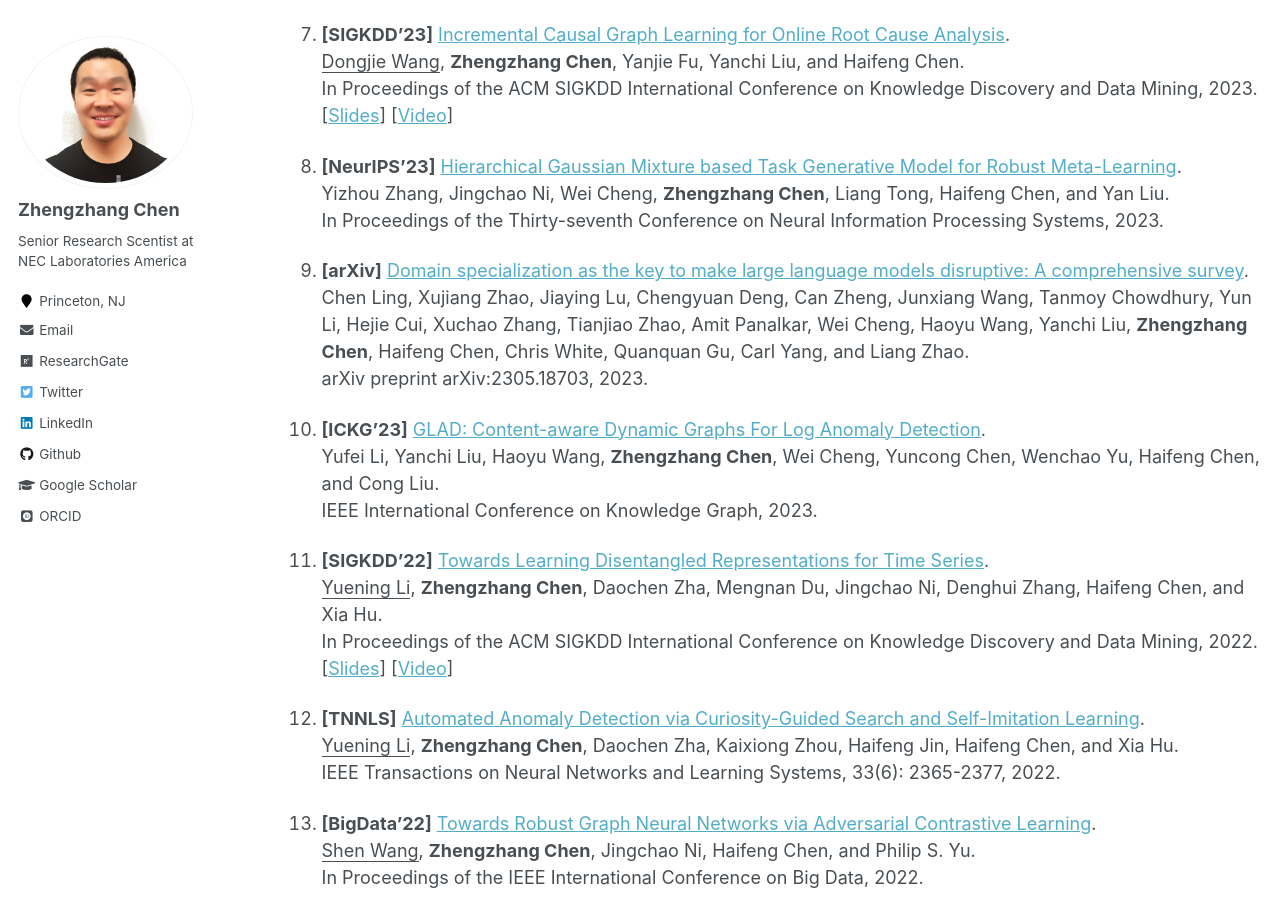
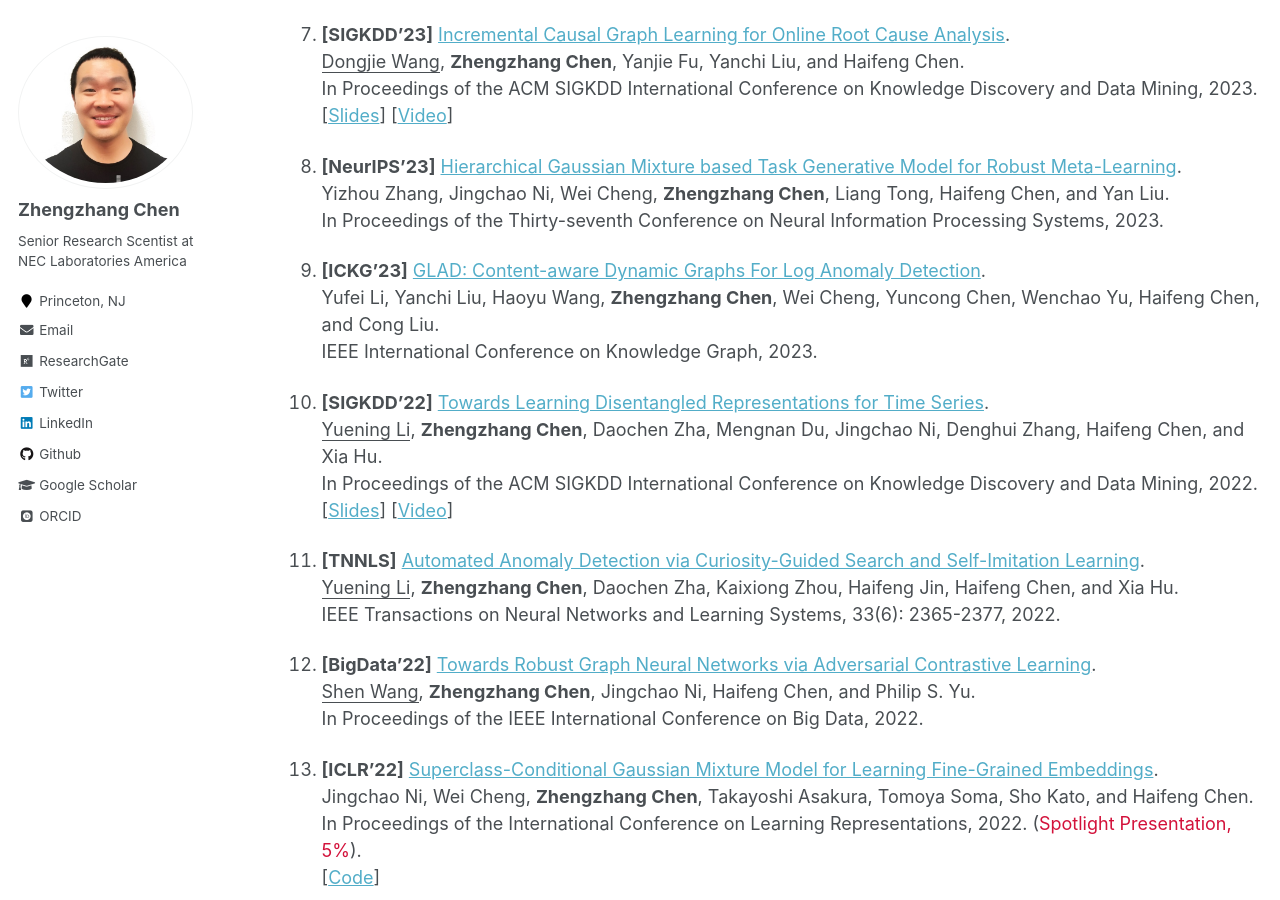
Before and after one commit to zhengzhangchen/zhengzhangchen.github.io, a Jekyll site: the page built from _pages/publications.md, in a window 1280 px wide and 900 px high, scrolled down 1174 px. Built offline with Jekyll 4.4.1, drawn with Linux system fonts in a browser that asks for light colours; some web fonts are replaced.

Commit message:
Update publications.md

```diff
--- a/_pages/publications.md
+++ b/_pages/publications.md
@@ -27,15 +27,13 @@ author_profile: true
 
 8. <strong>[NeurIPS'23]</strong> <a href="https://zhengzhangchen.github.io/publication/Gaussian_NeurIPS23.pdf" target="_blank" rel="nofollow">Hierarchical Gaussian Mixture based Task Generative Model for Robust Meta-Learning</a>. <br> Yizhou Zhang, Jingchao Ni, Wei Cheng, <b>Zhengzhang Chen</b>, Liang Tong, Haifeng Chen, and Yan Liu. <br> In Proceedings of the Thirty-seventh Conference on Neural Information Processing Systems, 2023.
 
-9. <strong>[arXiv]</strong> <a href="https://arxiv.org/pdf/2305.18703" target="_blank" rel="nofollow">Domain specialization as the key to make large language models disruptive: A comprehensive survey</a>. <br> Chen Ling, Xujiang Zhao, Jiaying Lu, Chengyuan Deng, Can Zheng, Junxiang Wang, Tanmoy Chowdhury, Yun Li, Hejie Cui, Xuchao Zhang, Tianjiao Zhao, Amit Panalkar, Wei Cheng, Haoyu Wang, Yanchi Liu, <strong>Zhengzhang Chen</strong>, Haifeng Chen, Chris White, Quanquan Gu, Carl Yang, and Liang Zhao. <br> arXiv preprint arXiv:2305.18703, 2023.
+9. <strong>[ICKG'23]</strong> <a href="https://zhengzhangchen.github.io/publication/GLAD_ICKG23.pdf" target="_blank" rel="nofollow">GLAD: Content-aware Dynamic Graphs For Log Anomaly Detection</a>. <br> Yufei Li, Yanchi Liu, Haoyu Wang, <b>Zhengzhang Chen</b>, Wei Cheng, Yuncong Chen, Wenchao Yu, Haifeng Chen, and Cong Liu. <br> IEEE International Conference on Knowledge Graph, 2023.
 
-10. <strong>[ICKG'23]</strong> <a href="https://zhengzhangchen.github.io/publication/GLAD_ICKG23.pdf" target="_blank" rel="nofollow">GLAD: Content-aware Dynamic Graphs For Log Anomaly Detection</a>. <br> Yufei Li, Yanchi Liu, Haoyu Wang, <b>Zhengzhang Chen</b>, Wei Cheng, Yuncong Chen, Wenchao Yu, Haifeng Chen, and Cong Liu. <br> IEEE International Conference on Knowledge Graph, 2023.
+10. <strong>[SIGKDD'22]</strong> <a href="https://zhengzhangchen.github.io/publication/DTS_KDD22.pdf" target="_blank" rel="nofollow">Towards Learning Disentangled Representations for Time Series</a>. <br> <u>Yuening Li</u>, <b>Zhengzhang Chen</b>, Daochen Zha, Mengnan Du, Jingchao Ni, Denghui Zhang, Haifeng Chen, and Xia Hu. <br> In Proceedings of the ACM SIGKDD International Conference on Knowledge Discovery and Data Mining, 2022. <br> [<a href="https://zhengzhangchen.github.io/Slides/DTS_KDD2022.pdf" target="_blank" rel="nofollow">Slides</a>] [<a href="https://dl.acm.org/doi/suppl/10.1145/3534678.3539140/suppl_file/KDD22-apfp1823.mp4" target="_blank" rel="nofollow">Video</a>]
 
-11. <strong>[SIGKDD'22]</strong> <a href="https://zhengzhangchen.github.io/publication/DTS_KDD22.pdf" target="_blank" rel="nofollow">Towards Learning Disentangled Representations for Time Series</a>. <br> <u>Yuening Li</u>, <b>Zhengzhang Chen</b>, Daochen Zha, Mengnan Du, Jingchao Ni, Denghui Zhang, Haifeng Chen, and Xia Hu. <br> In Proceedings of the ACM SIGKDD International Conference on Knowledge Discovery and Data Mining, 2022. <br> [<a href="https://zhengzhangchen.github.io/Slides/DTS_KDD2022.pdf" target="_blank" rel="nofollow">Slides</a>] [<a href="https://dl.acm.org/doi/suppl/10.1145/3534678.3539140/suppl_file/KDD22-apfp1823.mp4" target="_blank" rel="nofollow">Video</a>]
+11. <strong>[TNNLS]</strong> <a href="https://zhengzhangchen.github.io/publication/AutoAD_2022.pdf" target="_blank" rel="nofollow">Automated Anomaly Detection via Curiosity-Guided Search and Self-Imitation Learning</a>. <br> <u>Yuening Li</u>, <b>Zhengzhang Chen</b>, Daochen Zha, Kaixiong Zhou, Haifeng Jin, Haifeng Chen, and Xia Hu. <br> IEEE Transactions on Neural Networks and Learning Systems, 33(6): 2365-2377, 2022.
 
-12. <strong>[TNNLS]</strong> <a href="https://zhengzhangchen.github.io/publication/AutoAD_2022.pdf" target="_blank" rel="nofollow">Automated Anomaly Detection via Curiosity-Guided Search and Self-Imitation Learning</a>. <br> <u>Yuening Li</u>, <b>Zhengzhang Chen</b>, Daochen Zha, Kaixiong Zhou, Haifeng Jin, Haifeng Chen, and Xia Hu. <br> IEEE Transactions on Neural Networks and Learning Systems, 33(6): 2365-2377, 2022.
-
-13. <strong>[BigData'22]</strong> <a href="https://zhengzhangchen.github.io/publication/BigData2022.pdf" target="_blank" rel="nofollow">Towards Robust Graph Neural Networks via Adversarial Contrastive Learning</a>. <br> <u>Shen Wang</u>, <b>Zhengzhang Chen</b>, Jingchao Ni, Haifeng Chen, and Philip S. Yu. <br> In Proceedings of the IEEE International Conference on Big Data, 2022.
+12. <strong>[BigData'22]</strong> <a href="https://zhengzhangchen.github.io/publication/BigData2022.pdf" target="_blank" rel="nofollow">Towards Robust Graph Neural Networks via Adversarial Contrastive Learning</a>. <br> <u>Shen Wang</u>, <b>Zhengzhang Chen</b>, Jingchao Ni, Haifeng Chen, and Philip S. Yu. <br> In Proceedings of the IEEE International Conference on Big Data, 2022.
 
 14. <strong>[ICLR'22]</strong> <a href="https://zhengzhangchen.github.io/publication/Superclass_ICLR22.pdf" target="_blank" rel="nofollow">Superclass-Conditional Gaussian Mixture Model for Learning Fine-Grained Embeddings</a>. <br> Jingchao Ni, Wei Cheng, <b>Zhengzhang Chen</b>, Takayoshi Asakura, Tomoya Soma, Sho Kato, and Haifeng Chen. <br> In Proceedings of the International Conference on Learning Representations, 2022. (<span style="color:#D3123B">Spotlight Presentation, 5%</span>). <br> [<a href="https://github.com/KnowledgeDiscovery/SCGM" target="_blank" rel="nofollow">Code</a>]
 
```
